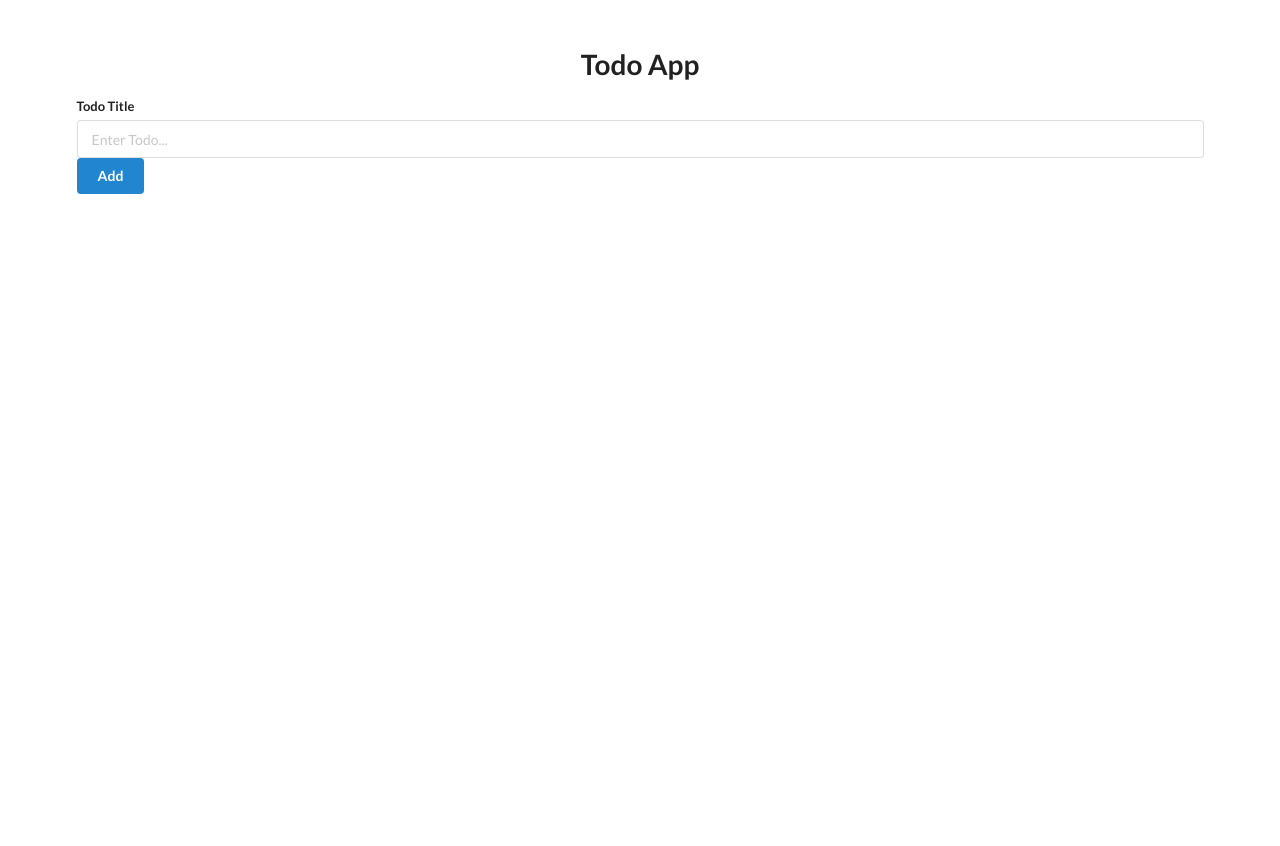
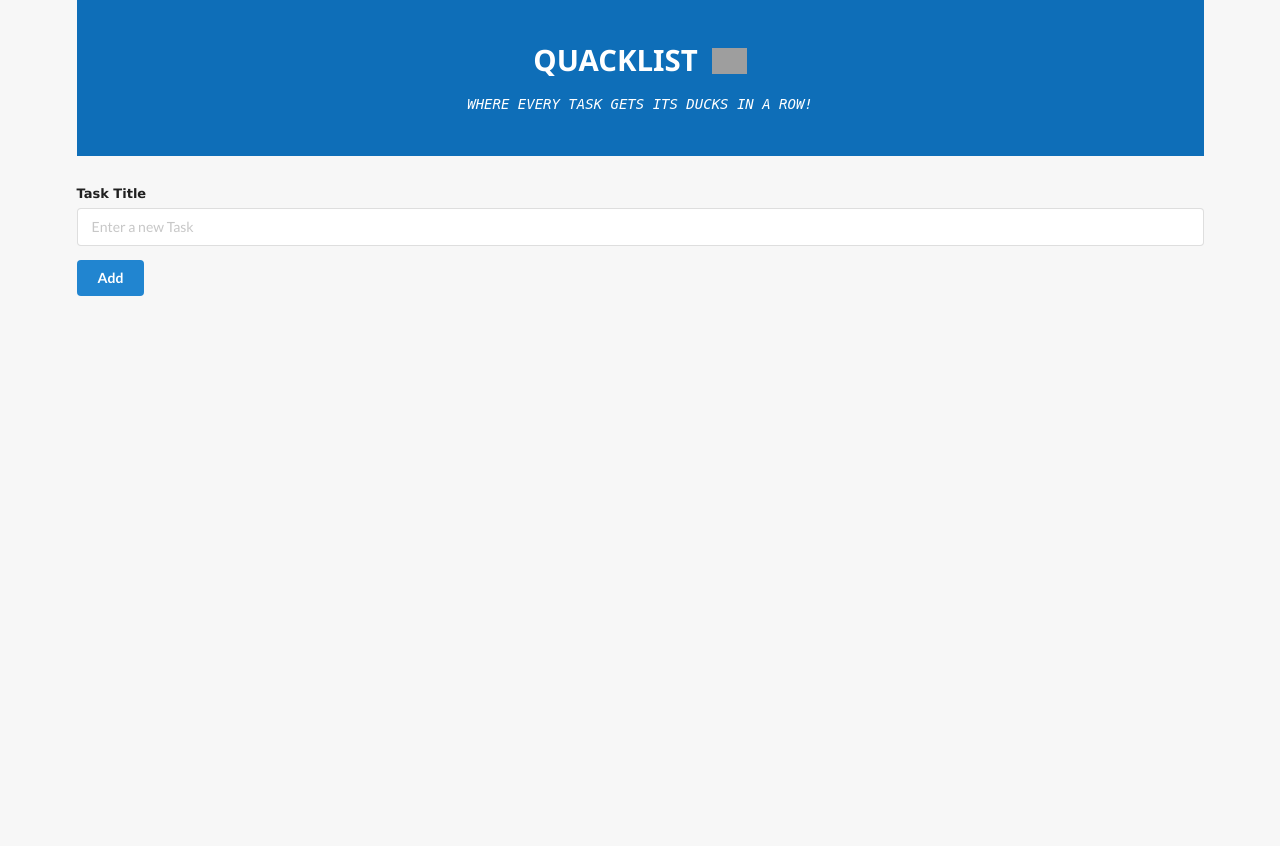
Before and after one commit to renansouz/QuackList-Final-Project-cs50, a Flask app: page / in a window 1280 px wide. After the commit the page ends 296 px from the top, so only its background shows below. Run offline with Flask 3, Linux system fonts and the light colour scheme; some libraries are stand-ins or nearby versions; grey boxes are pictures that could not be loaded.

Commit message:
finishing the styles

```diff
--- a/templates/base.html
+++ b/templates/base.html
@@ -3,20 +3,67 @@
 <head>
   <meta charset="UTF-8">
   <meta name="viewport" content="width=device-width, initial-scale=1.0">
-  <title>todo app</title>
+  <title>QuackList</title>
   <link rel="stylesheet" href="https://cdn.jsdelivr.net/npm/semantic-ui@2.5.0/dist/semantic.min.css">
-  <script  ript src="https://cdn.jsdelivr.net/npm/semantic-ui@2.5.0/dist/semantic.min.js"></script>
+  <link rel="shortcut icon" href="https://cs50.gallerycdn.vsassets.io/extensions/cs50/ddb50/1.1.2/1691002683906/Microsoft.VisualStudio.Services.Icons.Default" type="image/x-icon">
+  <script src="https://cdn.jsdelivr.net/npm/semantic-ui@2.5.0/dist/semantic.min.js"></script>
 
+  <style>
+    *{
+      margin: 0;
+      padding: 0;
+      box-sizing: border-box;
+      font-family: 'Lucida Sans', 'Lucida Sans Regular', 'Lucida Grande', 'Lucida Sans Unicode', Geneva, Verdana, sans-serif;
+    }
+    body{
+      background-color: #f7f7f7;
+    }
+    header{
+      padding: 3rem;
+      margin-bottom: 2rem;
+      background-color: #0E6EB8;
+      color: white ;
+      display: flex;
+      flex-direction: column;
+      justify-content: center;
+      align-items: center;
+    }
+    h1{
+      font-family: 'Segoe UI', Tahoma, Geneva, Verdana, sans-serif;
+      font-size: 2.1rem;
+      margin-bottom: 0;
+      text-transform: uppercase;
+    }
+    .p{
+      font-style: italic;
+      font-family: monospace;
+      text-transform: uppercase;
+      text-align: center;
+    }
+    .flex{
+      display: flex;
+      justify-content: center;
+      align-items: center;
+      gap: 1rem;
+      margin-bottom: 1rem;
+    }
+  </style>
 </head>
 <body>
-  <div style="margin-top: 50px;" class="ui container">
-    <h1 class="ui center aligned header">Todo App</h1>
+  <div class="ui container">
+    <header>
+      <div class="flex">
+        <h1>QuackList</h1>
+        <img class="ui mini image" src="https://cs50.gallerycdn.vsassets.io/extensions/cs50/ddb50/1.1.2/1691002683906/Microsoft.VisualStudio.Services.Icons.Default" alt="">
+      </div>
+      <p class="p">Where Every Task Gets Its Ducks in a Row!</p>
+    </header>
 
     <form class="ui form" action="/add" method="post">
       <div class="field">
-        <label for="title">Todo Title</label>
-        <input type="text" name="title" placeholder="Enter Todo..."><br>
-        <button class="ui blue button" type="submit">Add</button>
+        <label for="title">Task Title</label>
+        <input type="text" name="title" placeholder="Enter a new Task"><br>
+        <button style="margin-top: 1rem;" class="ui blue button" type="submit">Add</button>
       </div>
     </form>
 
```
Also changed, not shown: instance/db.sqlite.
